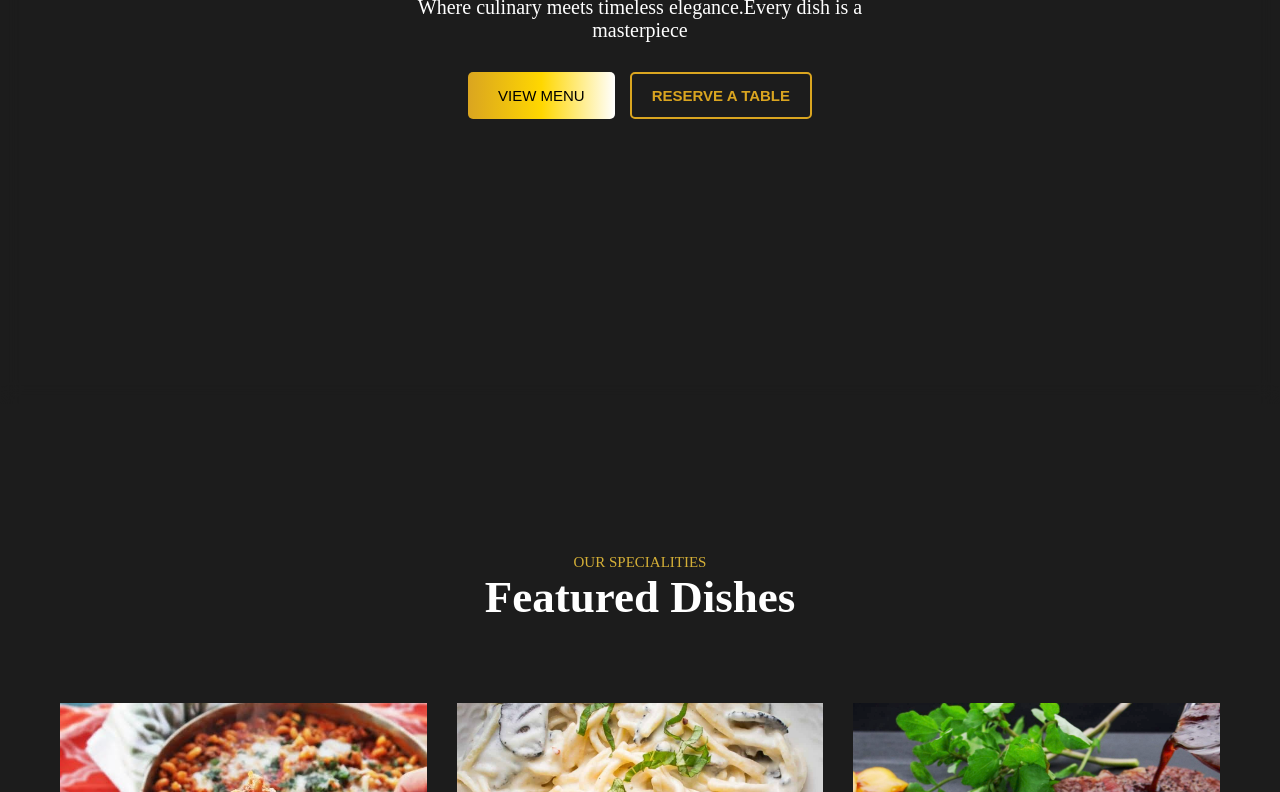
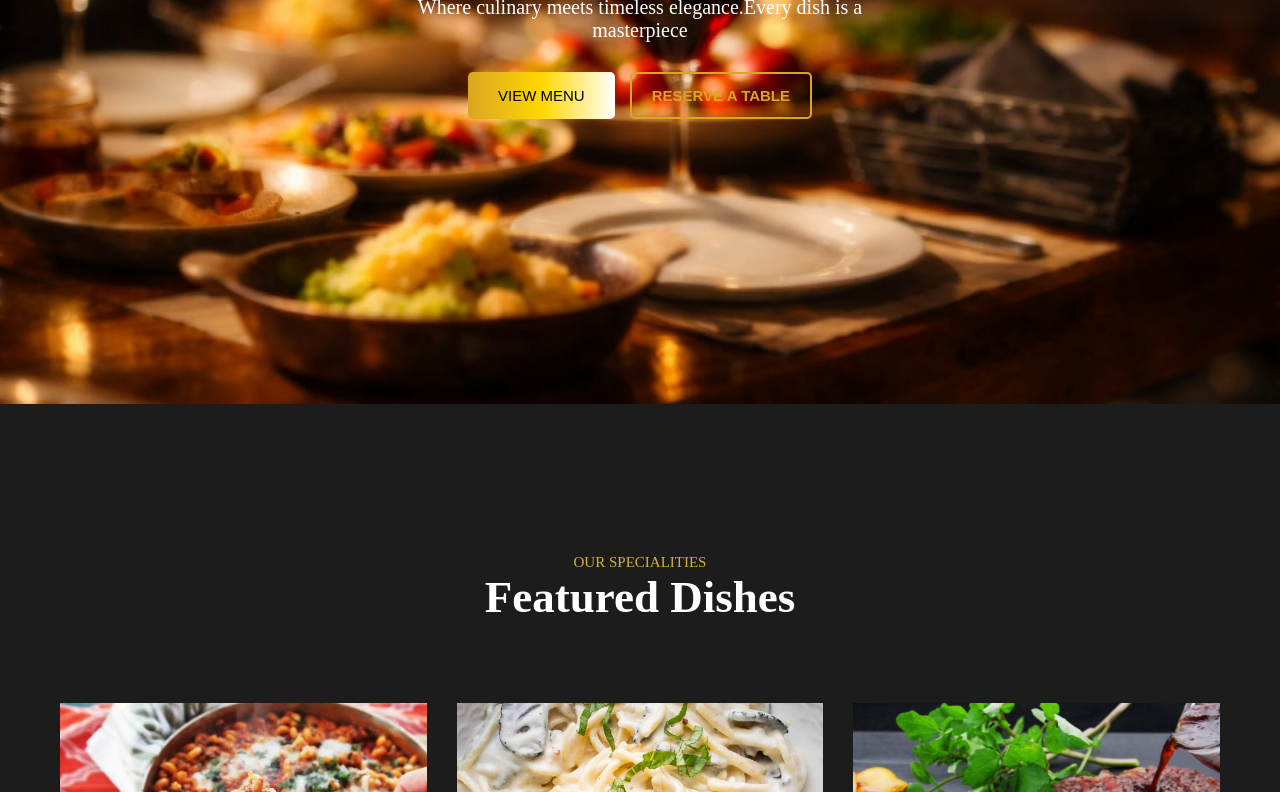
Before and after one commit to yaminichinnari0-lang/resturant, a plain HTML site: page index.html in a window 1280 px wide. Shown: the part 396-1188 px from the top of the page. Drawn offline with Linux system fonts and the light colour scheme.

Commit message:
Update index.css

```diff
--- a/index.css
+++ b/index.css
@@ -43,7 +43,7 @@ nav a:hover{
     justify-content: center;
     align-items: center;
     text-align: center;
-    background: url("../images/res.jpeg") center/cover no-repeat;
+    background: url("../res.jpeg") center/cover no-repeat;
     backdrop-filter: blur(10px);
     position: relative;
 }
```
